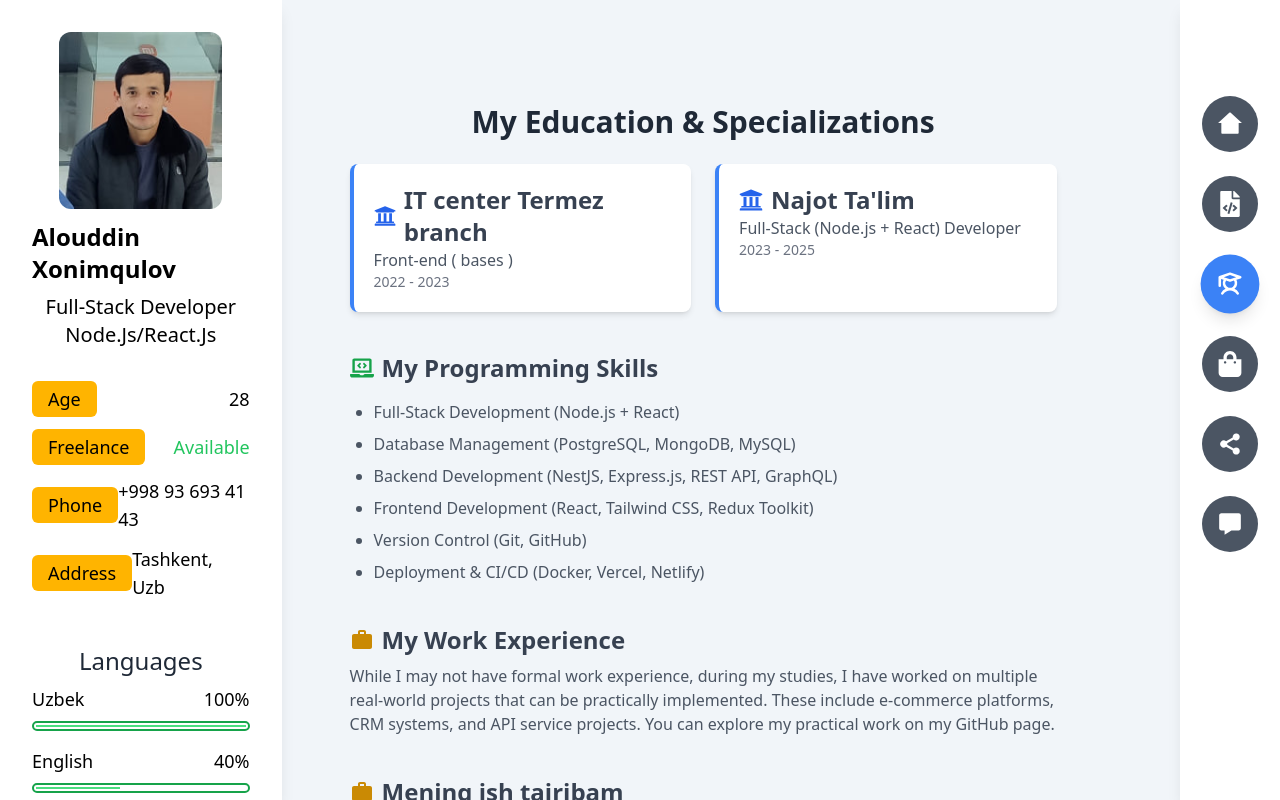
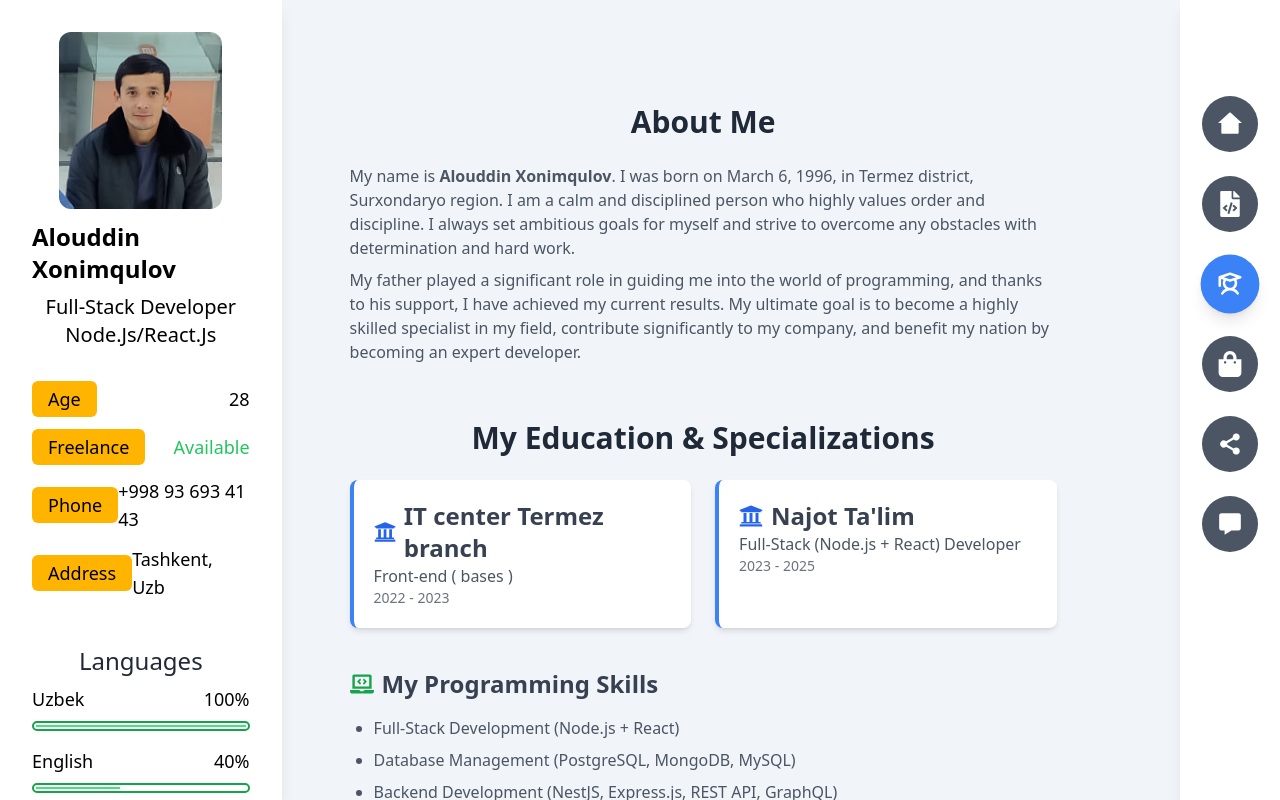
Before and after one commit to ALOUDDIN9606/My_portfolio, a React (Vite) app: page /student in a window 1280 px wide. Built offline with nearby package versions, Linux system fonts and the light colour scheme.

Commit message:
update about me

```diff
--- a/src/pages/student/Student.tsx
+++ b/src/pages/student/Student.tsx
@@ -19,11 +19,30 @@ const Student = () => {
 
   return (
     <div className="p-6 md:p-10">
+      {/* About Me Section */}
+      <h2 className="text-2xl md:text-3xl font-bold text-gray-800 mb-6 text-center">
+        About Me
+      </h2>
+      <p className="text-lg md:text-base text-gray-600 mb-2">
+        My name is <b>Alouddin Xonimqulov</b>. I was born on
+        March 6, 1996, in Termez district, Surxondaryo region. I am a calm and
+        disciplined person who highly values order and discipline. I always set
+        ambitious goals for myself and strive to overcome any obstacles with
+        determination and hard work.
+      </p>
+      <p className="text-lg md:text-base text-gray-600 mb-14">
+        My father played a significant role in guiding me into the world of
+        programming, and thanks to his support, I have achieved my current
+        results. My ultimate goal is to become a highly skilled specialist in my
+        field, contribute significantly to my company, and benefit my nation by
+        becoming an expert developer.
+      </p>
+
       <h2 className="text-2xl md:text-3xl font-bold text-gray-800 mb-6 text-center">
         My Education & Specializations
       </h2>
 
-      {/* O'qigan universitetlar */}
+      {/* Education Section */}
       <div className="grid gap-6 sm:grid-cols-1 md:grid-cols-2">
         {educationData.map((edu) => (
           <div
@@ -40,7 +59,7 @@ const Student = () => {
         ))}
       </div>
 
-      {/* Dasturlash bo'yicha tajriba */}
+      {/* Programming Skills */}
       <div className="mt-10">
         <h3 className="text-lg md:text-2xl font-semibold text-gray-700 flex items-center">
           <FaLaptopCode className="mr-2 text-green-600" />
@@ -56,16 +75,17 @@ const Student = () => {
         </ul>
       </div>
 
-      {/* Ish tajribasi */}
+      {/* Work Experience */}
       <div className="mt-10">
         <h3 className="text-lg md:text-2xl font-semibold text-gray-700 flex items-center">
           <MdWork className="mr-2 text-yellow-600" />
           My Work Experience
         </h3>
         <p className="text-sm md:text-base text-gray-600 mt-2">
-          While I may not have formal work experience, during my studies, I have worked on multiple real-world projects that can be practically implemented.
-          These include e-commerce platforms, CRM systems, and API service projects.
-          You can explore my practical work on my GitHub page.
+          While I may not have formal work experience, during my studies, I have
+          worked on multiple real-world projects that can be practically
+          implemented. These include e-commerce platforms, CRM systems, and API
+          service projects. You can explore my practical work on my GitHub page.
         </p>
 
         <h3 className="text-lg md:text-2xl font-semibold text-gray-700 mt-10 flex items-center">
@@ -73,9 +93,11 @@ const Student = () => {
           Mening ish tajribam
         </h3>
         <p className="text-sm md:text-base text-gray-600 mt-2">
-          Rasmiy ish tajribam bo'lmasa-da, o'qish davomida men amalda amalga oshirilishi mumkin bo'lgan bir nechta real loyihalar ustida ishladim.
-          Bularga elektron tijorat platformalari, CRM tizimlari va API xizmati loyihalari kiradi.
-          Mening amaliy ishimni GitHub sahifamda o'rganishingiz mumkin.
+          Rasmiy ish tajribam bo'lmasa-da, o'qish davomida men amalda amalga
+          oshirilishi mumkin bo'lgan bir nechta real loyihalar ustida ishladim.
+          Bularga elektron tijorat platformalari, CRM tizimlari va API xizmati
+          loyihalari kiradi. Mening amaliy ishimni GitHub sahifamda
+          o'rganishingiz mumkin.
         </p>
       </div>
     </div>
```
